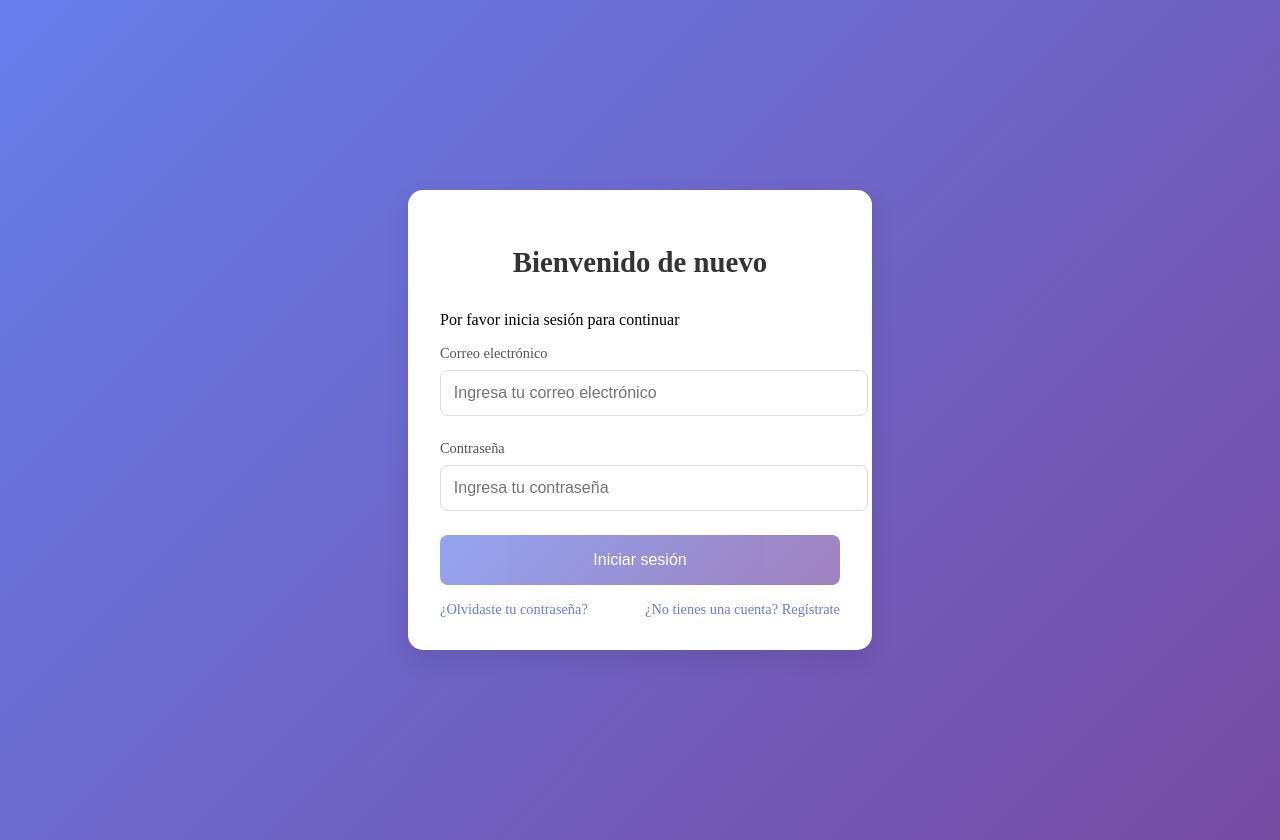
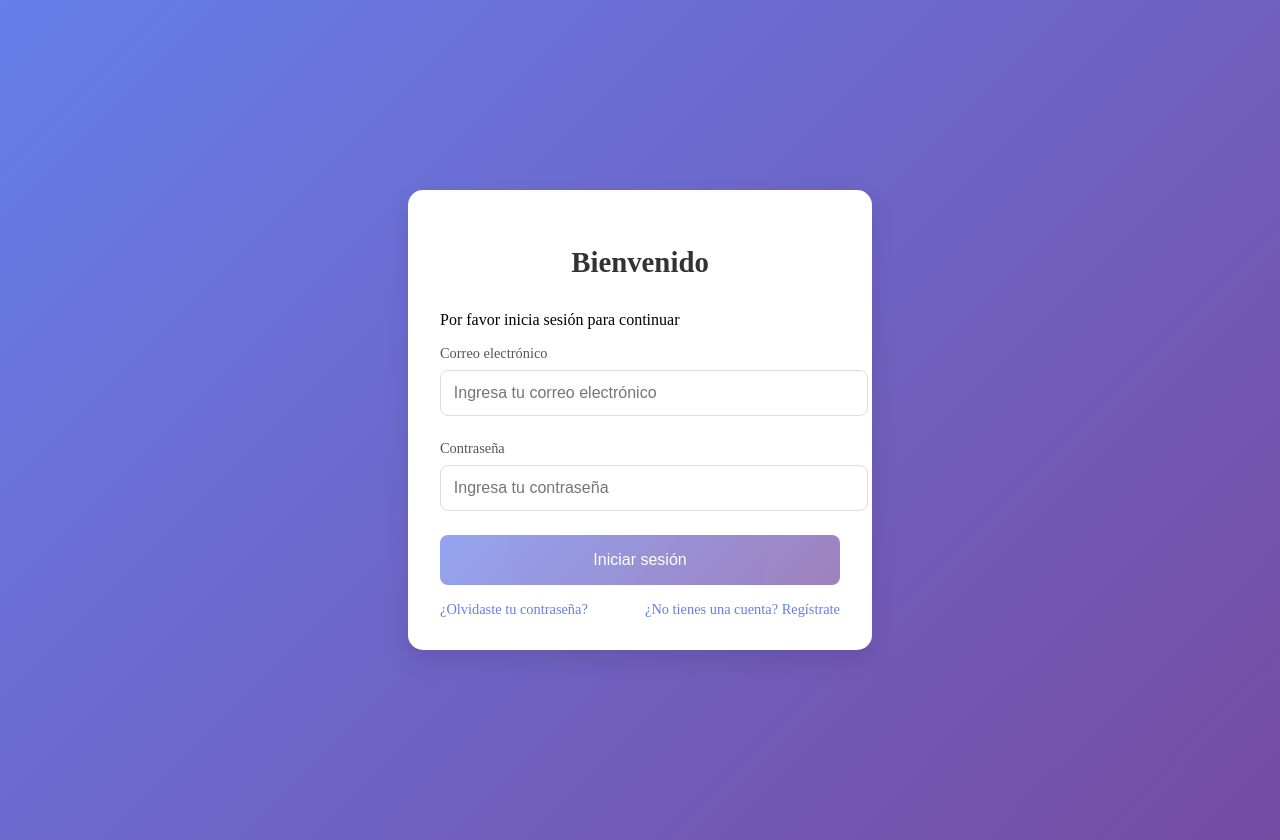
Before and after one commit to cesar-bravo-m/df3-sumativa, an Angular app in the folder frontend/: page /login in a window 1280 px wide. Built offline with nearby package versions, Linux system fonts and the light colour scheme.

Commit message:
Validaciones

```diff
--- a/frontend/src/app/components/login/login.component.html
+++ b/frontend/src/app/components/login/login.component.html
@@ -1,6 +1,6 @@
 <div class="login-container">
   <div class="login-card">
-    <h2>Bienvenido de nuevo</h2>
+    <h2>Bienvenido</h2>
     <p class="subtitle">Por favor inicia sesión para continuar</p>
 
     <form [formGroup]="loginForm" (ngSubmit)="onSubmit()" class="login-form">
```
